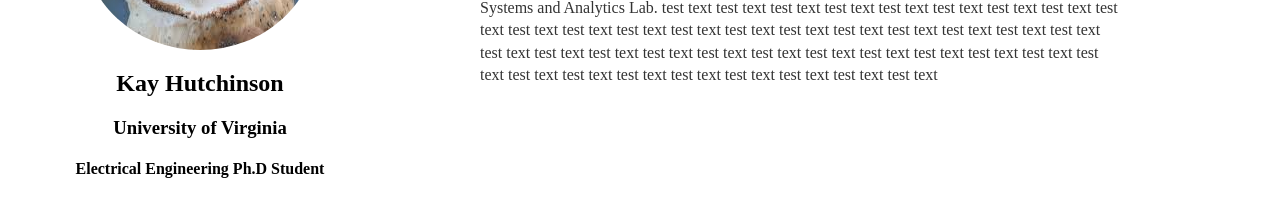
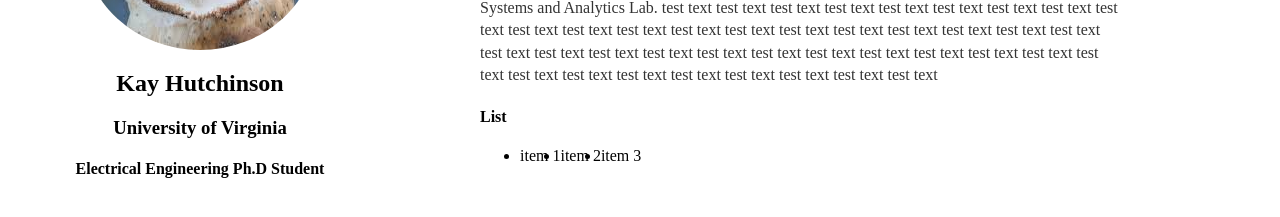
Before and after one commit to kch4fk/kch4fk.github.io, a Jekyll site: the page built from index.html, in a window 1280 px wide. Shown: the part 245-462 px from the top of the page. Built offline with Jekyll 4.4.1, drawn with Linux system fonts in a browser that asks for light colours.

Commit message:
Update index.html

```diff
--- a/index.html
+++ b/index.html
@@ -15,6 +15,14 @@ title: Kay Hutchinson
 	<div class="column right"> <!-- style="background-color:#bbb;">-->
 		<h3>Biography</h3>
 		<p>I am an Electrical Engineering Ph.D student at the University of Virginia in the Dependable Systems and Analytics Lab. test text test text test text test text test text test text test text test text test text test text test text test text test text test text test text test text test text test text test text test text test text test text test text test text test text test text test text test text test text test text test text test text test text test text test text test text test text test text test text test text</p>
+
+		<h4>List</h4>
+		<ul class="a">
+			<li>item 1</li>
+			<li>item 2</li>
+			<li>item 3</li>
+		</ul>
+
 	</div>
 
 </div>
```
